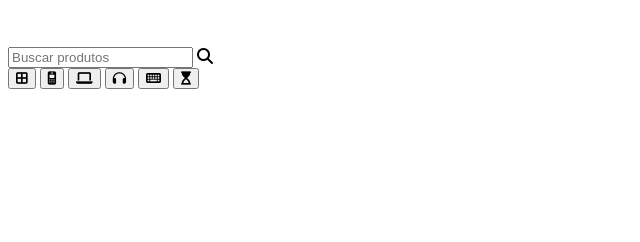
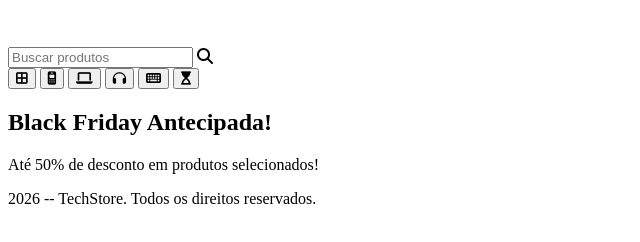
Before and after one commit to FelipeDearantess/E-comerce, a plain HTML site: page index.html in a window 1280 px wide. Shown: the part 228-470 px from the top of the page, without its empty margins (0-640 px from the left). Drawn offline with Linux system fonts and the light colour scheme.

Commit message:
atualização

```diff
--- a/index.html
+++ b/index.html
@@ -12,6 +12,7 @@
     <title>TechStore</title>
   </head>
   <body>
+    <!-- Cabeçalho -->
     <header>
 
         <div>
@@ -26,6 +27,7 @@
 
     </header>
 
+    <!-- Menu superior -->
     <div>
          <nav>
             <button>
@@ -57,5 +59,22 @@
          </nav>
 
     </div>
+<!-- Hero -->
+<section>
+    <h2>
+        Black Friday Antecipada!
+    </h2>
+    <p>Até 50% de desconto em produtos selecionados!</p>
+</section>
+<!-- Itens -->
+<main>
+
+</main>
+
+<!-- Rodapé -->
+ <footer>
+    <p>2026  -- TechStore. Todos os direitos reservados.</p>
+ </footer>
+
   </body>
 </html>
```
